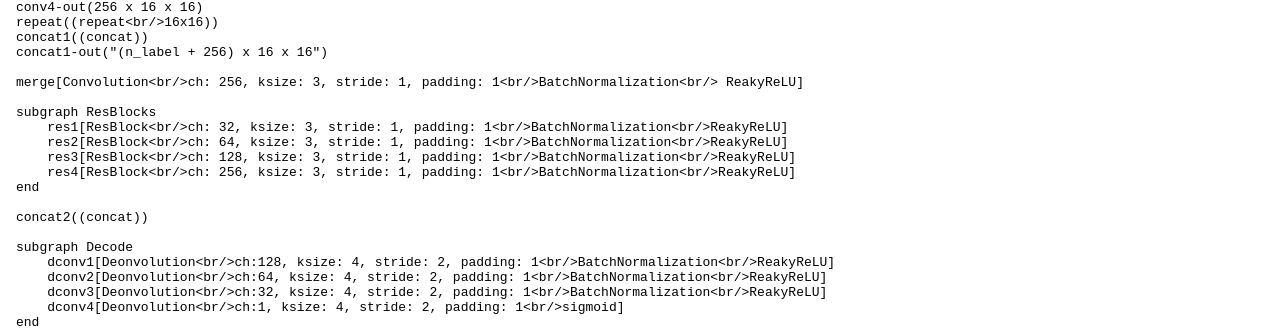
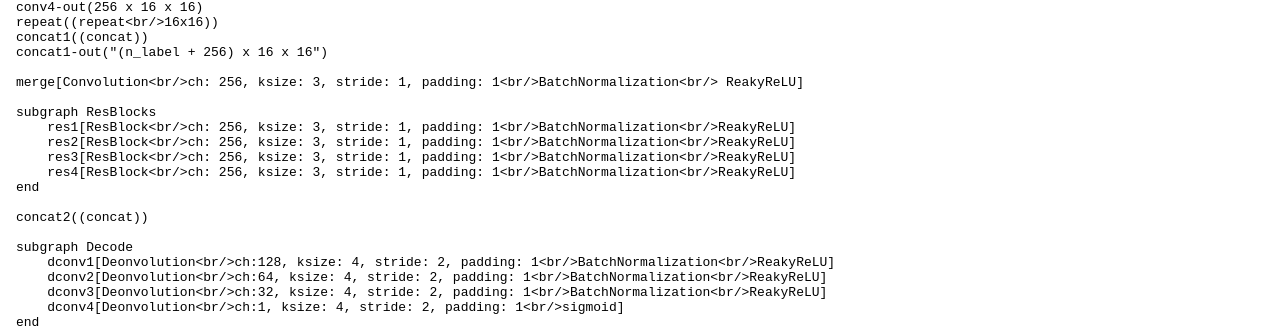
Before and after one commit to proj-asha/proj-asha.github.io, a Jekyll site: the page built from _experiments/54314b33.md, in a window 1280 px wide. Shown: the part 482-810 px from the top of the page. Built offline with Jekyll 4.4.1, drawn with Linux system fonts in a browser that asks for light colours; some of the changed text lies outside the part shown.

Commit message:
モデルの誤りを訂正（再） —— 54314b33

```diff
--- a/_experiments/54314b33.md
+++ b/_experiments/54314b33.md
@@ -32,9 +32,9 @@
 merge[Convolution<br/>ch: 256, ksize: 3, stride: 1, padding: 1<br/>BatchNormalization<br/> ReakyReLU]
 
 subgraph ResBlocks
-    res1[ResBlock<br/>ch: 32, ksize: 3, stride: 1, padding: 1<br/>BatchNormalization<br/>ReakyReLU]
-    res2[ResBlock<br/>ch: 64, ksize: 3, stride: 1, padding: 1<br/>BatchNormalization<br/>ReakyReLU]
-    res3[ResBlock<br/>ch: 128, ksize: 3, stride: 1, padding: 1<br/>BatchNormalization<br/>ReakyReLU]
+    res1[ResBlock<br/>ch: 256, ksize: 3, stride: 1, padding: 1<br/>BatchNormalization<br/>ReakyReLU]
+    res2[ResBlock<br/>ch: 256, ksize: 3, stride: 1, padding: 1<br/>BatchNormalization<br/>ReakyReLU]
+    res3[ResBlock<br/>ch: 256, ksize: 3, stride: 1, padding: 1<br/>BatchNormalization<br/>ReakyReLU]
     res4[ResBlock<br/>ch: 256, ksize: 3, stride: 1, padding: 1<br/>BatchNormalization<br/>ReakyReLU]
 end
 
```
